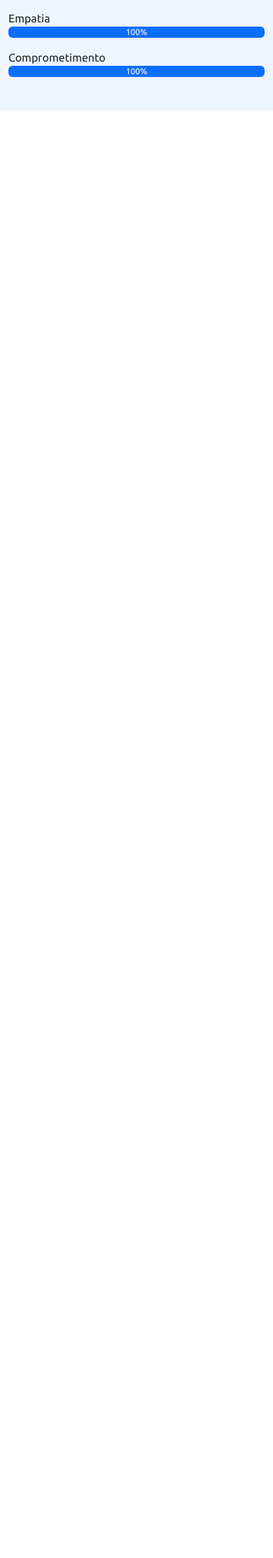
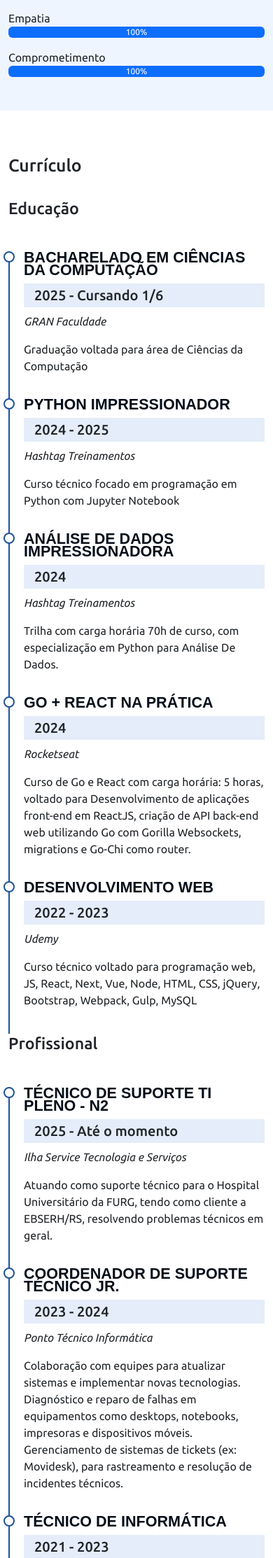
Before and after one commit to DEVRHC/portifolio, a Flask app: page / in a window 390 px wide. Shown: the part 3162-5388 px from the top of the page at 70% size. Before the commit the page ends 3320 px from the top, so only its background shows below. Run offline with Flask 3, Linux system fonts and the light colour scheme; some libraries are stand-ins or nearby versions.

Commit message:
Add files via upload

```diff
--- a/static/style.css
+++ b/static/style.css
@@ -4,6 +4,7 @@ html, body{
     font-family: Ubuntu, Arial;
     width: 100%;
     height: 100%;
+
 }
 
 #header {
@@ -185,3 +186,44 @@ i.menu-mobile{
 .section-bg {
     background-color: #eff5ff;
 }
+
+.cv .cv-title {
+    font-weight: 700;
+    margin-top: 20px;
+    margin-bottom: 20px;
+    color: #050d18;
+}
+
+.cv .cv-item {
+    padding: 0 0 20px 20px;
+    margin-top: -2px;
+    border-left: 2px solid #1f5297;
+    position: relative;
+}
+
+.cv .cv-item h4 {
+    line-height: 18px;
+    font-weight: 600;
+    text-transform: uppercase;
+    font-family: "Poppins", sans-serif;
+    color: #050d18;
+    margin-bottom: 10px;
+}
+
+.cv .cv-item h5 {
+    background: #e4edf9;
+    padding: 5px 15px;
+
+}
+
+.cv .cv-item::before {
+    content: "";
+    position: absolute;
+    top: 0;
+    left: -9px;
+    width: 16px;
+    height: 16px;
+    border: 2px solid #1f5297;
+    background: #fff;
+    border-radius: 50%;
+}
--- a/templates/index.html
+++ b/templates/index.html
@@ -39,19 +39,20 @@
                     <a class="nav-link" href="#habilidades"><i class="bi bi-list-check"></i> Habilidades</a>
                 </li>
                 <li class="nav-item">
-                    <a class="nav-link" href="#"><i class="bi bi-file-earmark"></i> Currículo</a>
+                    <a class="nav-link" href="#curriculo"><i class="bi bi-file-earmark"></i> Currículo</a>
                 </li>
                 <li class="nav-item">
-                    <a class="nav-link" href="#"><i class="bi bi-collection"></i> Portifólio</a>
+                    <a class="nav-link" href="#portifolio"><i class="bi bi-collection"></i> Portifólio</a>
                 </li>
                 <li class="nav-item">
-                    <a class="nav-link" href="#"><i class="bi bi-envelope"></i> Contato</a>
+                    <a class="nav-link" href="#contato"><i class="bi bi-envelope"></i> Contato</a>
                 </li>
             </ul>
         </nav>
     </aside>
 
     <main id="main">
+
         <section id="inicio" class="row m-0 p-0">
             <div class="col-md-5 d-flex justify-content-center align-items-center flex-column">
                 <h2 class="text-white text-shadow">Rafael Cardoso</h2>
@@ -226,6 +227,81 @@
 
         </section>
 
+        <section class="mt-5 cv" id="curriculo">
+
+            <div class="container pb-5">
+                <h2 class="pt-3 pb-4">Currículo</h2>
+
+                <div class="row">
+                    <div class="col-md-6">
+                        <h3>Educação</h3>
+
+                        <div class="mt-5 cv-item">
+                            <h4>Bacharelado em Ciências da Computação</h4>
+                            <h5>2025 - Cursando 1/6</h5>
+                            <p><em>GRAN Faculdade</em></p>
+                            <p>Graduação voltada para área de Ciências da Computação</p>
+                        </div>
+
+                        <div class="cv-item">
+                            <h4>Python Impressionador</h4>
+                            <h5>2024 - 2025</h5>
+                            <p><em>Hashtag Treinamentos</em></p>
+                            <p>Curso técnico focado em programação em Python com Jupyter Notebook</p>
+                        </div>
+
+                        <div class="cv-item">
+                            <h4>Análise de dados Impressionadora</h4>
+                            <h5>2024</h5>
+                            <p><em>Hashtag Treinamentos</em></p>
+                            <p>Trilha com carga horária 70h de curso, com especialização em Python para Análise De Dados.</p>
+                        </div>
+
+                        <div class="cv-item">
+                            <h4>Go + React na Prática</h4>
+                            <h5>2024</h5>
+                            <p><em>Rocketseat</em></p>
+                            <p>Curso de Go e React com carga horária: 5 horas, voltado para Desenvolvimento de aplicações front-end em ReactJS, criação de API back-end web utilizando Go com Gorilla Websockets, migrations e Go-Chi como router.</p>
+                        </div>
+
+                        <div class="cv-item">
+                            <h4>Desenvolvimento Web</h4>
+                            <h5>2022 - 2023</h5>
+                            <p><em>Udemy</em></p>
+                            <p>Curso técnico voltado para programação web, JS, React, Next, Vue, Node, HTML, CSS, jQuery, Bootstrap, Webpack, Gulp, MySQL </p>
+                        </div>
+
+                    </div>
+                    <div class="col-md-6">
+                        <h3>Profissional</h3>
+
+                        <div class="mt-5 cv-item">
+                            <h4>Técnico de Suporte TI Pleno - N2</h4>
+                            <h5>2025 - Até o momento</h5>
+                            <p><em>Ilha Service Tecnologia e Serviços</em></p>
+                            <p>Atuando como suporte técnico para o Hospital Universitário da FURG, tendo como cliente a EBSERH/RS, resolvendo problemas técnicos em geral. </p>
+                        </div>
+
+                        <div class="cv-item">
+                            <h4>Coordenador de Suporte Técnico Jr.</h4>
+                            <h5>2023 - 2024</h5>
+                            <p><em>Ponto Técnico Informática</em></p>
+                            <p>Colaboração com equipes para atualizar sistemas e implementar novas tecnologias. Diagnóstico e reparo de falhas em equipamentos como desktops, notebooks, impresoras e dispositivos móveis. Gerenciamento de sistemas de tickets (ex: Movidesk), para rastreamento e resolução de incidentes técnicos.</p>
+                        </div>
+
+                        <div class="cv-item">
+                            <h4>Técnico de Informática</h4>
+                            <h5>2021 - 2023</h5>
+                            <p><em>Ponto Técnico Informática</em></p>
+                            <p>Prestação de suporte técnico N1 e N2 para clientes internos e externos, solucionando chamados em tempo hábil. Monitoramento e manutenção preventiva de servidores e sistemas operacionais Windows e Linux. Instalação e configuração de ferramentas de backup local e em ambientes virtualizados. Administração de redes locais (LAN) e redes sem fio (Wi-Fi), incluindo configurações de switches e roteadores. Instalação, configuração e manutenção de hardware, software e periféricos, garantindo a operação contínua das estações de trabalho.</p>
+                        </div>
+
+                    </div>
+                </div>
+            </div>
+
+        </section>
+
     </main>
 
 
```
Also changed, not shown: static/img/default-profile.jpeg (added).
